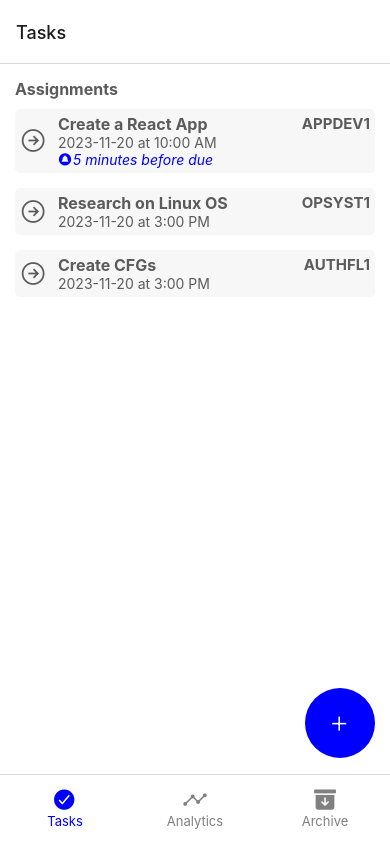
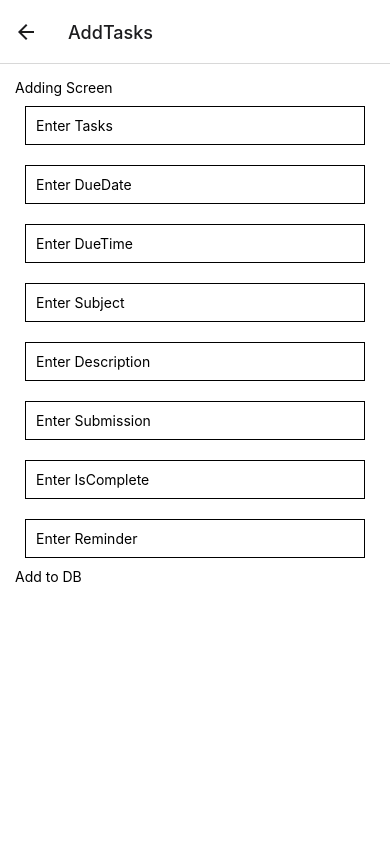
Before and after one commit to aaronlecourt/mobcom_report, a React Native app: screen /AddTasks in a window 390 px wide. Built offline with nearby package versions, Linux system fonts and the light colour scheme; no server answers; the database is empty.

Commit message:
FIREBASE

```diff
--- a/App.js
+++ b/App.js
@@ -10,6 +10,7 @@ import ArchiveScreen from './screens/Archives';
 import AssignmentDetailsScreen from './screens/AssignmentDetailsScreen';
 
 import { Ionicons } from '@expo/vector-icons';
+import AddTaskScreen from './screens/AddTaskScreen';
 
 // Initialize Bottom Tab Navigator and Native Stack Navigator
 const Tab = createBottomTabNavigator();
@@ -39,6 +40,11 @@ const App = () => {
         <Stack.Screen
           name="AssignmentDetails"
           component={AssignmentDetailsScreen}
+        />
+
+          <Stack.Screen
+          name="AddTasks"
+          component={AddTaskScreen}
         />
       </Stack.Navigator>
     </NavigationContainer>
--- /dev/null
+++ b/config.js
@@ -0,0 +1,19 @@
+import firebase from "firebase/compat/app";
+import "firebase/compat/auth";
+import "firebase/compat/firestore";
+
+const firebaseConfig = {
+    apiKey: "AIzaSyCD42vK1Fn4wP7bzRpHzqYoH82Y10F_xnM",
+    authDomain: "mobcom-92291.firebaseapp.com",
+    projectId: "mobcom-92291",
+    storageBucket: "mobcom-92291.appspot.com",
+    messagingSenderId: "303562753955",
+    appId: "1:303562753955:web:4d0abc1e15c2af83f37c16",
+    measurementId: "G-BDMHE7HW6V"
+  };
+
+if (!firebase.apps.length > 0) {
+  firebase.initializeApp(firebaseConfig);
+}
+
+export { firebase };
--- /dev/null
+++ b/screens/AddTaskScreen.js
@@ -0,0 +1,138 @@
+import React from 'react';
+import { View, Text, TouchableOpacity , TextInput } from 'react-native';
+import { firebase } from '../config';
+import { useState , useEffect} from 'react';
+
+function AddTaskScreen() {
+    const appRef = firebase.firestore().collection("Tasks");
+    const [Tasks, setTasks] = useState("");
+    const [DueDate, setDueDate] = useState("");
+    const [DueTime, setDueTime] = useState("");
+    const [Subject, setSubject] = useState("");
+    const [Description, setDescription] = useState("");
+    const [Submission, setSubmission] = useState("");
+    const [IsComplete, setIsComplete] = useState("");
+    const [Reminder, setReminder] = useState("");
+    //Add to DB
+    const addToDB = () => {
+      if(!Tasks && !DueDate && !DueTime && !Subject && !Description && !Submission && !IsComplete && !Reminder){
+        alert('Empty Field')
+        return
+      }
+
+      const timeStamp = firebase.firestore.FieldValue.serverTimestamp();
+      const container = {
+        createdAt: timeStamp,
+        Tasks:Tasks,
+        DueDate: DueDate,
+        DueTime: DueTime,
+        Subject: Subject,
+        Description: Description,
+        Submission: Submission,
+        IsComplete: IsComplete,
+        Reminder: Reminder,
+      };
+
+      appRef
+        .add(container)
+        .then(() => {
+          alert("Added a record to the Database");
+          setTasks("");
+          setDueDate("");
+          setDueTime("");
+          setSubject("");
+          setDescription("");
+          setSubmission("");
+          setIsComplete("");
+          setReminder("");
+         // Pass the data to the Tasks component
+         navigation.navigate('Tasks', { shouldRefresh: true });
+        })
+        .catch((error) => {
+          console.log(error);
+        });
+    };
+
+    //fetch from DB
+    const [fetchData, setFetchData] = useState([]);
+
+    const fetchFromDB = () => {
+      appRef.orderBy("createdAt").onSnapshot((querySnapshot) => {
+        const dataContainer = [];
+        querySnapshot.forEach((document) => {
+          const {
+            createdAt,
+            Tasks,
+            DueDate,
+            DueTime,
+            Subject,
+            Description,
+            Submission,
+            IsComplete,
+            Reminder,
+          } = document.data();
+          dataContainer.push({
+            id: document.id,
+            createdAt,
+            Tasks,
+            DueDate,
+            DueTime,
+            Subject,
+            Description,
+            Submission,
+            IsComplete,
+            Reminder,
+          });
+        });
+        setFetchData(dataContainer);
+      });
+    };
+
+    useEffect(() => {
+      fetchFromDB();
+    }, []);
+
+  return (
+    <View style={{ flex: 1, backgroundColor: '#fff', padding: 15 }}>
+      <Text>Adding Screen</Text>
+      <TextInput placeholder='Enter Tasks' style={{borderWidth:1, borderColor:'black', padding:10, margin:10}}
+      onChangeText={(value) => setTasks(value)}
+      value={Tasks}
+      />
+      <TextInput placeholder='Enter DueDate' style={{borderWidth:1, borderColor:'black', padding:10, margin:10}}
+      onChangeText={(value) => setDueDate(value)}
+      value={DueDate}
+      />
+      <TextInput placeholder='Enter DueTime' style={{borderWidth:1, borderColor:'black', padding:10, margin:10}}
+      onChangeText={(value) => setDueTime(value)}
+      value={DueTime}
+      />
+      <TextInput placeholder='Enter Subject' style={{borderWidth:1, borderColor:'black', padding:10, margin:10}}
+      onChangeText={(value) => setSubject(value)}
+      value={Subject}
+      />
+      <TextInput placeholder='Enter Description' style={{borderWidth:1, borderColor:'black', padding:10, margin:10}}
+      onChangeText={(value) => setDescription(value)}
+      value={Description}
+      />
+      <TextInput placeholder='Enter Submission' style={{borderWidth:1, borderColor:'black', padding:10, margin:10}}
+      onChangeText={(value) => setSubmission(value)}
+      value={Submission}
+      />
+      <TextInput placeholder='Enter IsComplete' style={{borderWidth:1, borderColor:'black', padding:10, margin:10}}
+      onChangeText={(value) => setIsComplete(value)}
+      value={IsComplete}
+      />
+      <TextInput placeholder='Enter Reminder' style={{borderWidth:1, borderColor:'black', padding:10, margin:10}}
+      onChangeText={(value) => setReminder(value)}
+      value={Reminder}
+      />
+        <TouchableOpacity onPress={addToDB}>
+            <Text>Add to DB</Text>
+        </TouchableOpacity>
+
+    </View>
+  );
+}
+
+export default AddTaskScreen;
--- a/screens/Tasks.js
+++ b/screens/Tasks.js
@@ -12,6 +12,8 @@ const timeOutDuration = 10000; //10seconds for demo
 
 // Functional component for displaying tasks and assignments
 function Tasks({ navigation, route }) {
+
+
   // State variables to manage assignments, archive, timeouts, and background color
   const [assignments, setAssignments] = useState([
     {
@@ -56,6 +58,7 @@ function Tasks({ navigation, route }) {
       archiveDate: null,
       archived: false,
     },
+
   ]); // Initial assignments data
   const [archive, setArchive] = useState([]); // Archived assignments
   const [timeoutIds, setTimeoutIds] = useState({}); // Timeout IDs for managing timeouts
@@ -68,8 +71,10 @@ function Tasks({ navigation, route }) {
 
   // Effect to update navigation params when the 'archive' state changes
   useEffect(() => {
-    navigation.setParams({ archive });
-  }, [archive]);
+    if (route.params && route.params.shouldRefresh) {
+      fetchFromDB();
+    }
+  }, [route.params]);
 
   // Function to toggle completion status of an assignment
   const toggleCompletion = (itemId) => {
@@ -181,14 +186,15 @@ function Tasks({ navigation, route }) {
           borderWidth: 10,
           borderColor: 'rgba(0,0,255,0.1)',
         }}
-        onPress={() => {
-          // navigation.navigate('AddTask');
-        }}
+         onPress={() => {
+          navigation.navigate('AddTasks');
+          }}
       >
         <Text style={{ color: 'white', textAlign: 'center' }}>
           <Ionicons name="ios-add" size={25} color="white" />
         </Text>
       </TouchableOpacity>
+
     </View>
   );
 }
```
